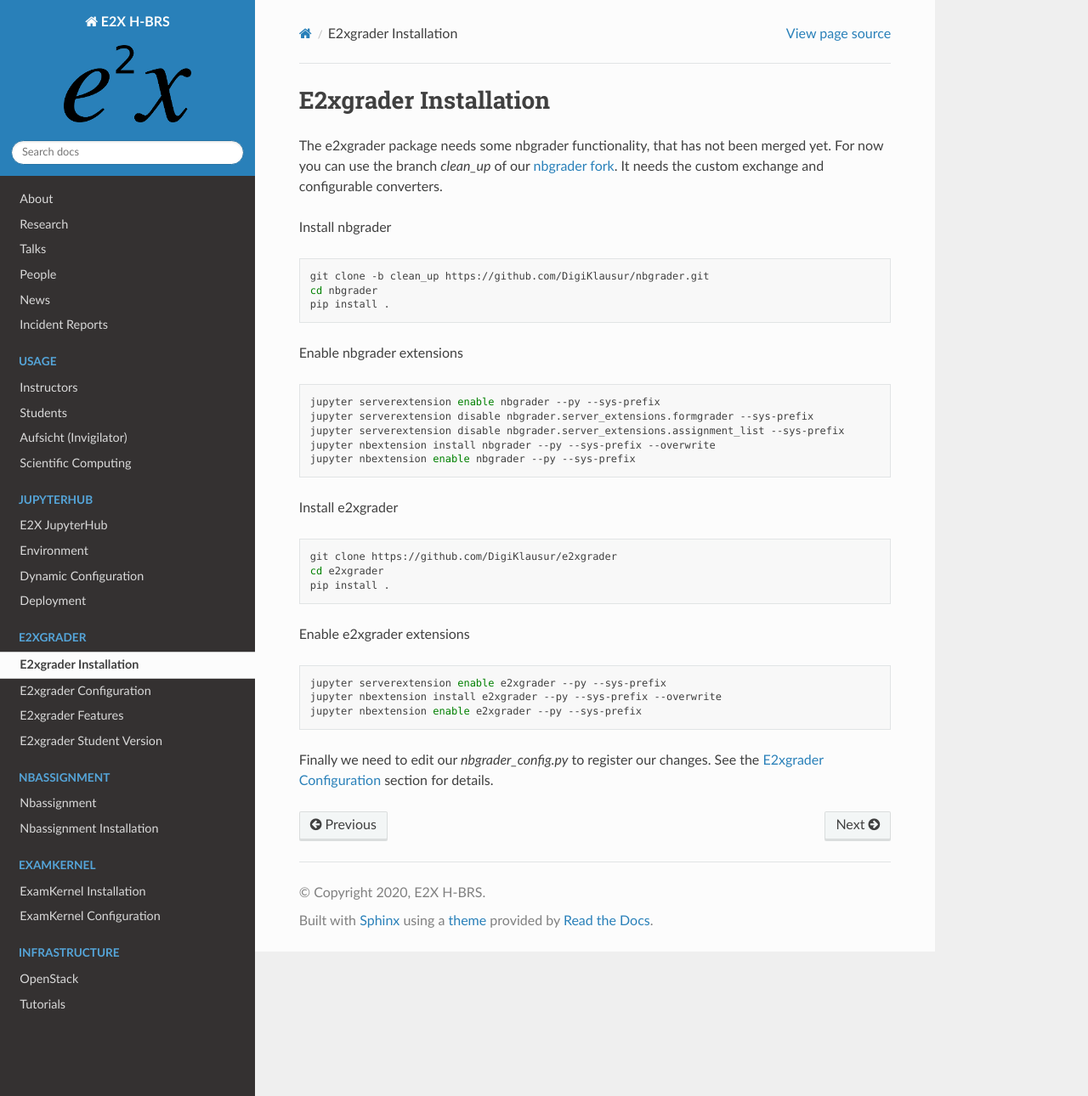
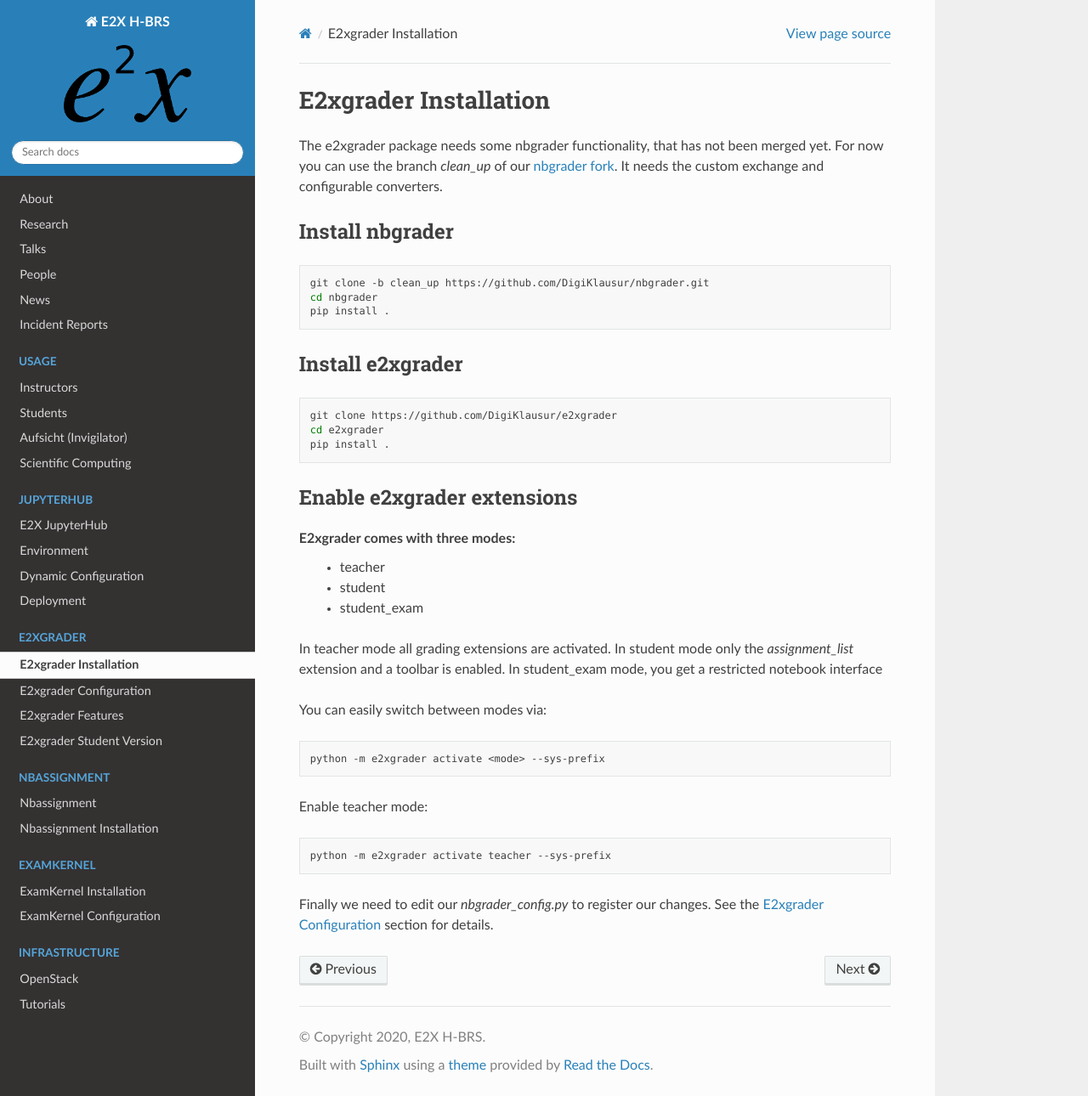
Before and after one commit to DigiKlausur/e2x-docs, a Sphinx documentation site: the page built from docs/source/e2xgrader/installation.rst, in a window 1280 px wide and 1290 px high. Shown: the whole window at 85% size. Built offline with Sphinx 7.4.7 and the Read the Docs theme 2.0.0, drawn with Linux system fonts in a browser that asks for light colours.

Commit message:
Update installation instructions

```diff
--- a/docs/source/e2xgrader/installation.rst
+++ b/docs/source/e2xgrader/installation.rst
@@ -10,6 +10,7 @@ branch *clean_up* of our `nbgrader fork`_.
 It needs the custom exchange and configurable converters.
 
 Install nbgrader
+----------------
 
 .. code-block:: bash
 
@@ -17,17 +18,8 @@ Install nbgrader
    cd nbgrader
    pip install .
 
-Enable nbgrader extensions
-
-.. code-block:: bash
-
-   jupyter serverextension enable nbgrader --py --sys-prefix
-   jupyter serverextension disable nbgrader.server_extensions.formgrader --sys-prefix
-   jupyter serverextension disable nbgrader.server_extensions.assignment_list --sys-prefix
-   jupyter nbextension install nbgrader --py --sys-prefix --overwrite
-   jupyter nbextension enable nbgrader --py --sys-prefix
-
 Install e2xgrader
+-----------------
 
 .. code-block:: bash
 
@@ -36,13 +28,29 @@ Install e2xgrader
    pip install .
 
 Enable e2xgrader extensions
+---------------------------
 
+E2xgrader comes with three modes:
+    * teacher
+    * student
+    * student_exam
+
+In teacher mode all grading extensions are activated.
+In student mode only the *assignment_list* extension and a toolbar is enabled.
+In student_exam mode, you get a restricted notebook interface
+
+You can easily switch between modes via:
 
 .. code-block:: bash
 
-   jupyter serverextension enable e2xgrader --py --sys-prefix
-   jupyter nbextension install e2xgrader --py --sys-prefix --overwrite
-   jupyter nbextension enable e2xgrader --py --sys-prefix
+   python -m e2xgrader activate <mode> --sys-prefix
+
+
+Enable teacher mode:
+
+.. code-block:: bash
+
+   python -m e2xgrader activate teacher --sys-prefix
 
 Finally we need to edit our *nbgrader_config.py* to register our changes.
 See the :ref:`e2xgrader-configuration` section for details.
```
